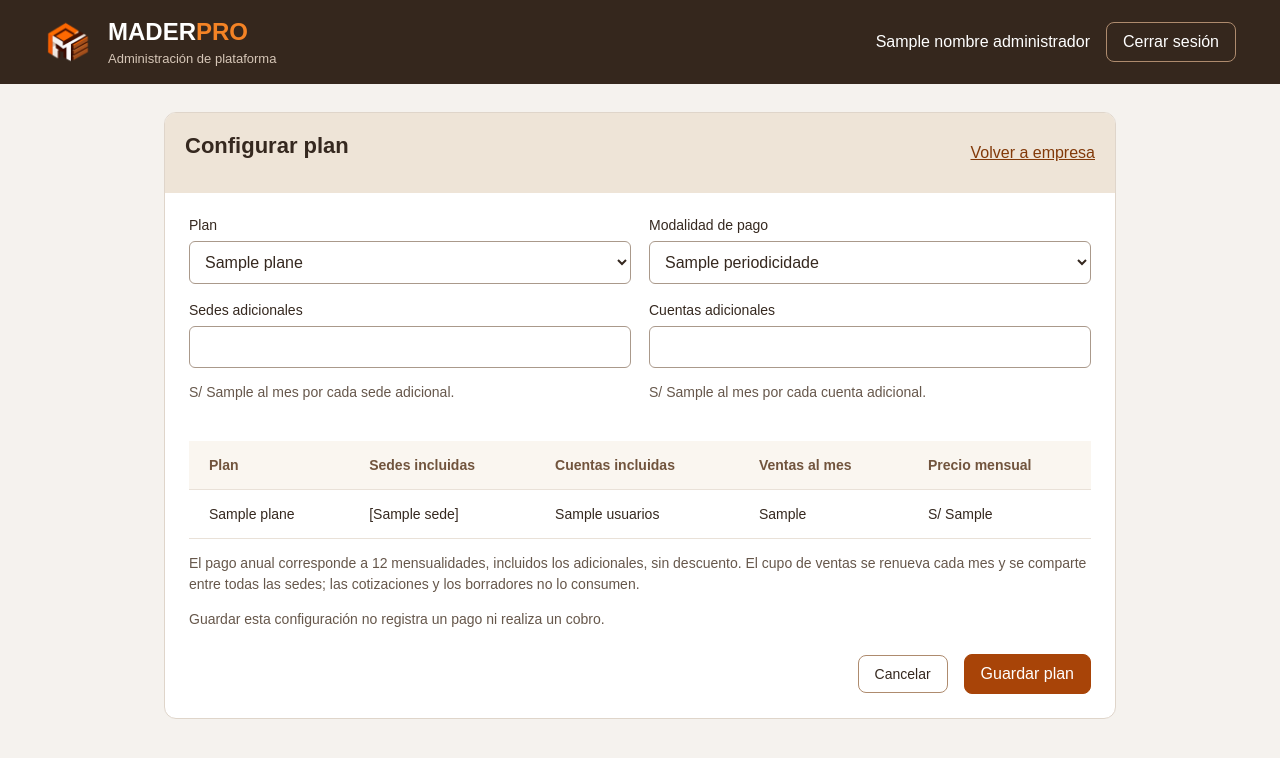
After one commit to piergtz4/sistema-maderera, a Spring app: template src/main/resources/templates/plataforma/empresa-plan.html in a window 1280 px wide. The commit adds this page. Shown: the top 758 px of the page. Run offline with Thymeleaf, Linux system fonts and the light colour scheme; the template is opened without the code that fills it: most values are stand-ins (such as "Sample title", 1, 10 or a date in 2020); data that the repository does not hold is empty; some of the project's set-up classes (security, data sources, template engines, error pages and the like) are left out, and stand-ins take their place.

Commit message:
Configuración de planes

```diff
--- a/src/main/java/sistema_maderera/controller/PlataformaEmpresaDetalleController.java
+++ b/src/main/java/sistema_maderera/controller/PlataformaEmpresaDetalleController.java
@@ -16,6 +16,7 @@ import sistema_maderera.security.AdministradorPlataformaPrincipal;
 import sistema_maderera.service.EmpresaService;
 import sistema_maderera.service.PlataformaAdministradorEmpresaService;
 import sistema_maderera.service.SedeService;
+import sistema_maderera.service.PlanEmpresaService;
 
 @Controller
 @RequestMapping("/plataforma/empresas/{empresaId}")
@@ -23,12 +24,14 @@ public class PlataformaEmpresaDetalleController {
     private final EmpresaService empresas;
     private final SedeService sedes;
     private final PlataformaAdministradorEmpresaService administradores;
+    private final PlanEmpresaService planes;
 
     public PlataformaEmpresaDetalleController(EmpresaService empresas, SedeService sedes,
-            PlataformaAdministradorEmpresaService administradores) {
+            PlataformaAdministradorEmpresaService administradores, PlanEmpresaService planes) {
         this.empresas = empresas;
         this.sedes = sedes;
         this.administradores = administradores;
+        this.planes = planes;
     }
 
     @InitBinder("cuenta")
@@ -46,6 +49,7 @@ public class PlataformaEmpresaDetalleController {
             @PathVariable Long empresaId, Model model) {
         model.addAttribute("nombreAdministrador", actor.getNombre());
         model.addAttribute("empresa", empresas.buscar(empresaId));
+        model.addAttribute("planEmpresa", planes.resumen(empresaId));
         model.addAttribute("sedes", sedes.listar(empresaId));
         model.addAttribute("usuariosEmpresa", administradores.listarUsuarios(empresaId));
         var cuentas = administradores.listar(empresaId);
--- a/src/main/java/sistema_maderera/repository/UsuarioRepository.java
+++ b/src/main/java/sistema_maderera/repository/UsuarioRepository.java
@@ -24,6 +24,7 @@ public interface UsuarioRepository extends JpaRepository<Usuario, Long> {
     List<Usuario> findByEmpresaIdAndSedeIdAndEstadoTrue(Long empresaId, Long sedeId);
 
     long countByEmpresaIdAndRolAndEstadoTrue(Long empresaId, String rol);
+    long countByEmpresaIdAndEstadoTrue(Long empresaId);
 
     List<Usuario> findByEmpresaIdAndRolOrderByNombreAsc(Long empresaId, String rol);
 
--- a/src/main/resources/static/css/plataforma.css
+++ b/src/main/resources/static/css/plataforma.css
@@ -69,7 +69,7 @@ button:hover {
     background: #574130;
 }
 
-button:focus-visible, a:focus-visible, input:focus-visible {
+button:focus-visible, a:focus-visible, input:focus-visible, select:focus-visible {
     outline: 3px solid #f48325;
     outline-offset: 3px;
 }
@@ -258,7 +258,7 @@ legend {
     font-size: 14px;
 }
 
-.campo input {
+.campo input, .campo select {
     width: 100%;
     min-width: 0;
     padding: 11px;
@@ -359,6 +359,10 @@ legend {
 button:disabled { opacity: 0.55; cursor: not-allowed; }
 button:disabled:hover { background: transparent; }
 
+.resumen-plan { border: 1px solid #dfd5ca; border-radius: 8px; background: #faf6f0; }
+.resumen-plan h2 { margin: 20px 24px 0; font-size: 18px; }
+.importe-plan { font-size: 22px; font-weight: bold; color: #823909; }
+
 @media (max-width: 600px) {
     .contenido { padding: 0 12px; }
     .formulario { padding: 16px; }
--- /dev/null
+++ b/src/main/resources/static/js/plataforma-plan.js
@@ -0,0 +1,42 @@
+(() => {
+    const formulario = document.getElementById('formularioPlan');
+    if (!formulario) return;
+
+    const plan = document.getElementById('plan');
+    const periodicidad = document.getElementById('periodicidad');
+    const sedes = document.getElementById('sedesAdicionales');
+    const usuarios = document.getElementById('usuariosAdicionales');
+    const resumen = document.getElementById('resumenPlan');
+    const moneda = new Intl.NumberFormat('es-PE', { style: 'currency', currency: 'PEN' });
+    const escribir = (id, valor) => { document.getElementById(id).textContent = valor; };
+
+    function actualizar() {
+        const opcion = plan.selectedOptions[0];
+        const modalidad = periodicidad.selectedOptions[0];
+        const cantidades = [sedes.valueAsNumber, usuarios.valueAsNumber];
+        if (!opcion || !modalidad || !cantidades.every(n => Number.isInteger(n) && n >= 0 && n <= 2147483647)) {
+            resumen.hidden = true;
+            return;
+        }
+        const base = Math.round(Number(opcion.dataset.precio) * 100);
+        const extraSedes = cantidades[0] * Math.round(Number(formulario.dataset.precioSede) * 100);
+        const extraUsuarios = cantidades[1] * Math.round(Number(formulario.dataset.precioUsuario) * 100);
+        const mensual = base + extraSedes + extraUsuarios;
+        const meses = Number(modalidad.dataset.meses);
+
+        escribir('totalSedes', Number(opcion.dataset.sedes) + cantidades[0]);
+        escribir('totalUsuarios', Number(opcion.dataset.usuarios) + cantidades[1]);
+        escribir('totalVentas', opcion.dataset.ventas);
+        escribir('importeBase', moneda.format(base / 100));
+        escribir('importeSedes', moneda.format(extraSedes / 100));
+        escribir('importeUsuarios', moneda.format(extraUsuarios / 100));
+        escribir('totalMensual', moneda.format(mensual / 100));
+        escribir('etiquetaPeriodo', meses === 12 ? 'Total anual' : 'Total del mes');
+        escribir('totalPeriodo', moneda.format(mensual * meses / 100));
+        resumen.hidden = false;
+    }
+
+    formulario.addEventListener('input', actualizar);
+    formulario.addEventListener('change', actualizar);
+    actualizar();
+})();
--- /dev/null
+++ b/src/main/resources/templates/plataforma/empresa-plan.html
@@ -0,0 +1,91 @@
+<!DOCTYPE html>
+<html lang="es" xmlns:th="http://www.thymeleaf.org">
+<head>
+    <meta charset="UTF-8">
+    <meta name="viewport" content="width=device-width, initial-scale=1.0">
+    <title>MADERPRO | Configurar plan</title>
+    <link rel="stylesheet" th:href="@{/css/plataforma.css}">
+    <script defer th:src="@{/js/plataforma-plan.js}"></script>
+</head>
+<body>
+    <header class="encabezado">
+        <div class="barra">
+            <div class="marca">
+                <img th:src="@{/img/LogoPro.png}" alt="Logo MADERPRO">
+                <div><strong>MADER<span>PRO</span></strong><p>Administración de plataforma</p></div>
+            </div>
+            <div class="cuenta">
+                <span th:text="${nombreAdministrador}">Administrador</span>
+                <form th:action="@{/plataforma/logout}" method="post"><button type="submit">Cerrar sesión</button></form>
+            </div>
+        </div>
+    </header>
+    <main class="contenido formulario-contenedor">
+        <section class="tarjeta">
+            <div class="titulo">
+                <div><h1>Configurar plan</h1><p class="ayuda" th:text="${empresa.nombreComercial}"></p></div>
+                <a class="enlace" th:href="@{/plataforma/empresas/{id}(id=${empresa.id})} + '#plan'">Volver a empresa</a>
+            </div>
+            <form id="formularioPlan" class="formulario" th:object="${contrato}" method="post"
+                  th:action="@{/plataforma/empresas/{id}/plan(id=${empresa.id})}"
+                  th:attr="data-precio-sede=${precioSede},data-precio-usuario=${precioUsuario}">
+                <input type="hidden" th:field="*{version}">
+                <div class="aviso error" role="alert" th:if="${#fields.hasAnyErrors()}">
+                    <p>No se pudo guardar el plan. Revisa los datos.</p>
+                    <ul><li th:each="error : ${#fields.allErrors()}" th:text="${error}"></li></ul>
+                </div>
+                <div class="campos">
+                    <div class="campo"><label for="plan">Plan</label>
+                        <select id="plan" th:field="*{plan}" required>
+                            <option th:each="opcion : ${planes}" th:value="${opcion}" th:text="${opcion.nombre}"
+                                    th:attr="data-precio=${opcion.precioMensual},data-sedes=${opcion.sedes},data-usuarios=${opcion.usuarios},data-ventas=${opcion.ventasMensuales}"></option>
+                        </select>
+                    </div>
+                    <div class="campo"><label for="periodicidad">Modalidad de pago</label>
+                        <select id="periodicidad" th:field="*{periodicidad}" required>
+                            <option th:each="opcion : ${periodicidades}" th:value="${opcion}" th:text="${opcion.nombre}"
+                                    th:attr="data-meses=${opcion.meses}"></option>
+                        </select>
+                    </div>
+                    <div class="campo"><label for="sedesAdicionales">Sedes adicionales</label>
+                        <input id="sedesAdicionales" th:field="*{sedesAdicionales}" type="number" min="0" step="1" required aria-describedby="ayudaSedes">
+                        <p id="ayudaSedes" class="ayuda">S/ <span th:text="${precioSede}"></span> al mes por cada sede adicional.</p>
+                    </div>
+                    <div class="campo"><label for="usuariosAdicionales">Cuentas adicionales</label>
+                        <input id="usuariosAdicionales" th:field="*{usuariosAdicionales}" type="number" min="0" step="1" required aria-describedby="ayudaCuentas">
+                        <p id="ayudaCuentas" class="ayuda">S/ <span th:text="${precioUsuario}"></span> al mes por cada cuenta adicional.</p>
+                    </div>
+                </div>
+                <div class="tabla-contenedor separacion">
+                    <table aria-label="Planes disponibles">
+                        <thead><tr><th>Plan</th><th>Sedes incluidas</th><th>Cuentas incluidas</th><th>Ventas al mes</th><th>Precio mensual</th></tr></thead>
+                        <tbody><tr th:each="opcion : ${planes}">
+                            <td th:text="${opcion.nombre}"></td><td th:text="${opcion.sedes}"></td><td th:text="${opcion.usuarios}"></td>
+                            <td th:text="${opcion.ventasMensuales}"></td><td>S/ <span th:text="${opcion.precioMensual}"></span></td>
+                        </tr></tbody>
+                    </table>
+                </div>
+                <div id="resumenPlan" class="resumen-plan separacion" aria-live="polite" hidden>
+                    <h2>Resumen de la contratación</h2>
+                    <dl class="datos-empresa">
+                        <div><dt>Sedes activas contratadas</dt><dd id="totalSedes"></dd></div>
+                        <div><dt>Cuentas activas contratadas</dt><dd id="totalUsuarios"></dd></div>
+                        <div><dt>Ventas confirmadas al mes</dt><dd id="totalVentas"></dd></div>
+                        <div><dt>Plan base al mes</dt><dd id="importeBase"></dd></div>
+                        <div><dt>Sedes adicionales al mes</dt><dd id="importeSedes"></dd></div>
+                        <div><dt>Cuentas adicionales al mes</dt><dd id="importeUsuarios"></dd></div>
+                        <div><dt>Total mensual</dt><dd id="totalMensual"></dd></div>
+                        <div><dt id="etiquetaPeriodo">Total del período</dt><dd id="totalPeriodo" class="importe-plan"></dd></div>
+                    </dl>
+                </div>
+                <p class="ayuda">El pago anual corresponde a 12 mensualidades, incluidos los adicionales, sin descuento. El cupo de ventas se renueva cada mes y se comparte entre todas las sedes; las cotizaciones y los borradores no lo consumen.</p>
+                <p class="ayuda">Guardar esta configuración no registra un pago ni realiza un cobro.</p>
+                <div class="acciones pie-formulario separacion">
+                    <a class="boton secundario" th:href="@{/plataforma/empresas/{id}(id=${empresa.id})} + '#plan'">Cancelar</a>
+                    <button class="principal" type="submit">Guardar plan</button>
+                </div>
+            </form>
+        </section>
+    </main>
+</body>
+</html>
```
Also changed, not shown: src/main/java/sistema_maderera/controller/PlataformaPlanController.java (added, +70 -0 lines), src/main/java/sistema_maderera/dto/PlanEmpresaForm.java (added, +37 -0 lines), src/main/java/sistema_maderera/entity/Empresa.java (+29 -0 lines), src/main/java/sistema_maderera/entity/PeriodicidadPlan.java (added, +12 -0 lines), src/main/java/sistema_maderera/entity/PlanComercial.java (added, +28 -0 lines), src/main/java/sistema_maderera/service/PlanEmpresaService.java (added, +104 -0 lines), src/main/resources/db/migration/V18__planes_por_empresa.sql (added, +9 -0 lines), src/main/resources/templates/plataforma/empresa-detalle.html (+20 -0 lines), 1 other file.
